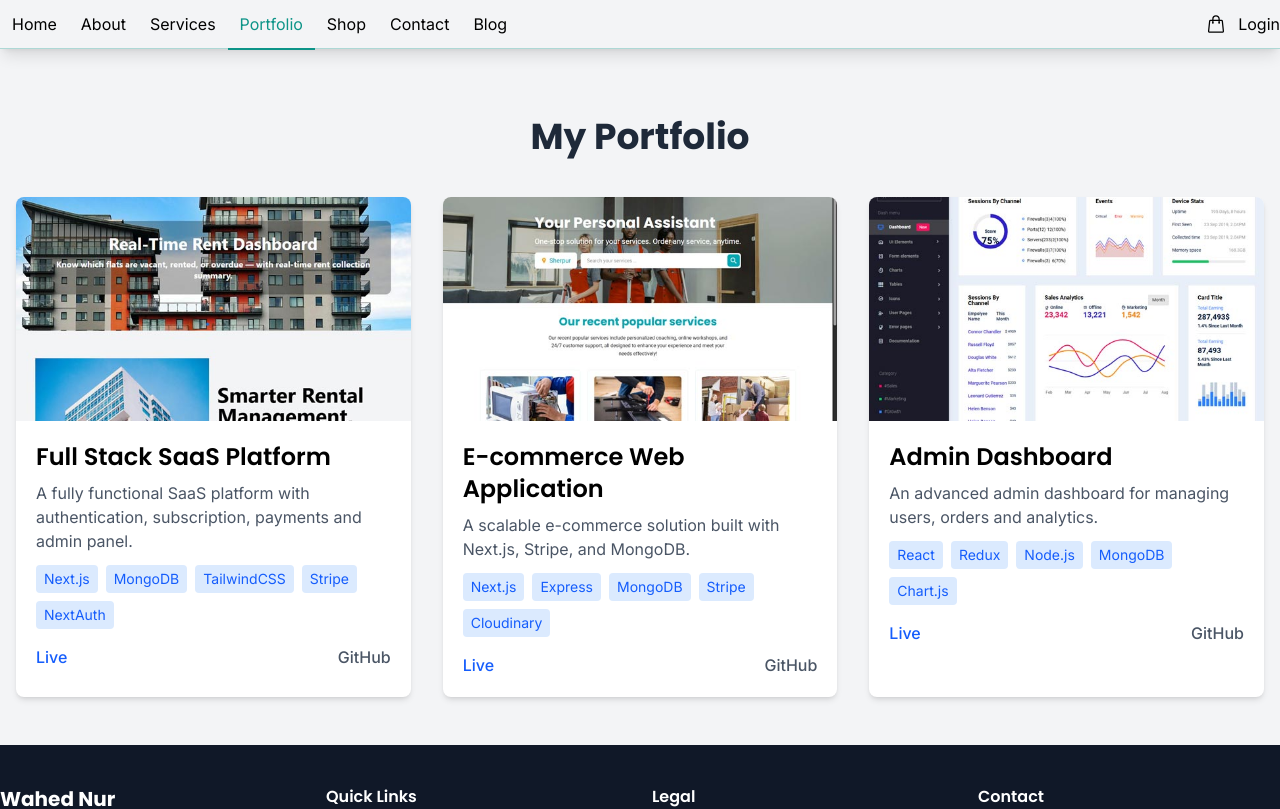
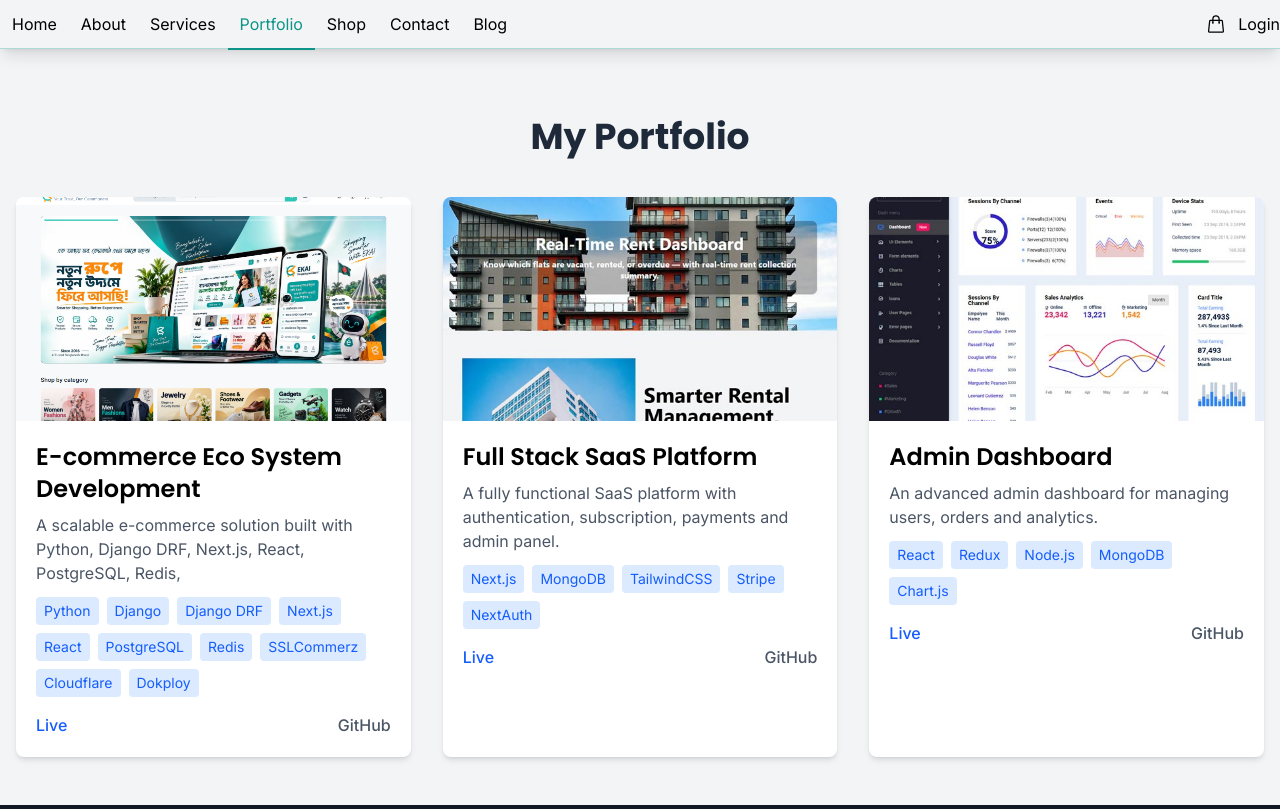
Before and after one commit to wahednur/wahednur, a Next.js app: page /portfolio in a window 1280 px wide. Shown: the top 809 px of the page. Built offline with nearby package versions, Linux system fonts and the light colour scheme; no server answers.

Commit message:
Add ekhaneikini

```diff
--- a/src/app/(public-pages)/portfolio/page.tsx
+++ b/src/app/(public-pages)/portfolio/page.tsx
@@ -16,6 +16,18 @@ interface PortfolioItem {
 const portfolios: PortfolioItem[] = [
   {
     id: "1",
+    title: "E-commerce Eco System Development",
+    slug: "ecommerce-web-app",
+    description:
+      "A scalable e-commerce solution built with Python, Django DRF, Next.js, React, PostgreSQL, Redis,",
+    image: "/ek.png",
+    category: "E-Commerce",
+    tags: ["Python","Django","Django DRF", "Next.js", "React", "PostgreSQL","Redis", "SSLCommerz", "Cloudflare", "Dokploy",],
+    liveLink: "https://ekhaneikini.com",
+    githubLink: "https://github.com/wahednur/ekhaneikini2026",
+  },
+  {
+    id: "2",
     title: "Full Stack SaaS Platform",
     slug: "full-stack-saas-platform",
     description:
@@ -25,18 +37,6 @@ const portfolios: PortfolioItem[] = [
     tags: ["Next.js", "MongoDB", "TailwindCSS", "Stripe", "NextAuth"],
     liveLink: "https://your-saas-app.vercel.app",
     githubLink: "https://github.com/username/saas-app",
-  },
-  {
-    id: "2",
-    title: "E-commerce Web Application",
-    slug: "ecommerce-web-app",
-    description:
-      "A scalable e-commerce solution built with Next.js, Stripe, and MongoDB.",
-    image: "/SebaHub.jpg",
-    category: "E-Commerce",
-    tags: ["Next.js", "Express", "MongoDB", "Stripe", "Cloudinary"],
-    liveLink: "https://your-ecommerce.vercel.app",
-    githubLink: "https://github.com/username/ecommerce-app",
   },
   {
     id: "3",
```
Also changed, not shown: public/ek.png (added).
